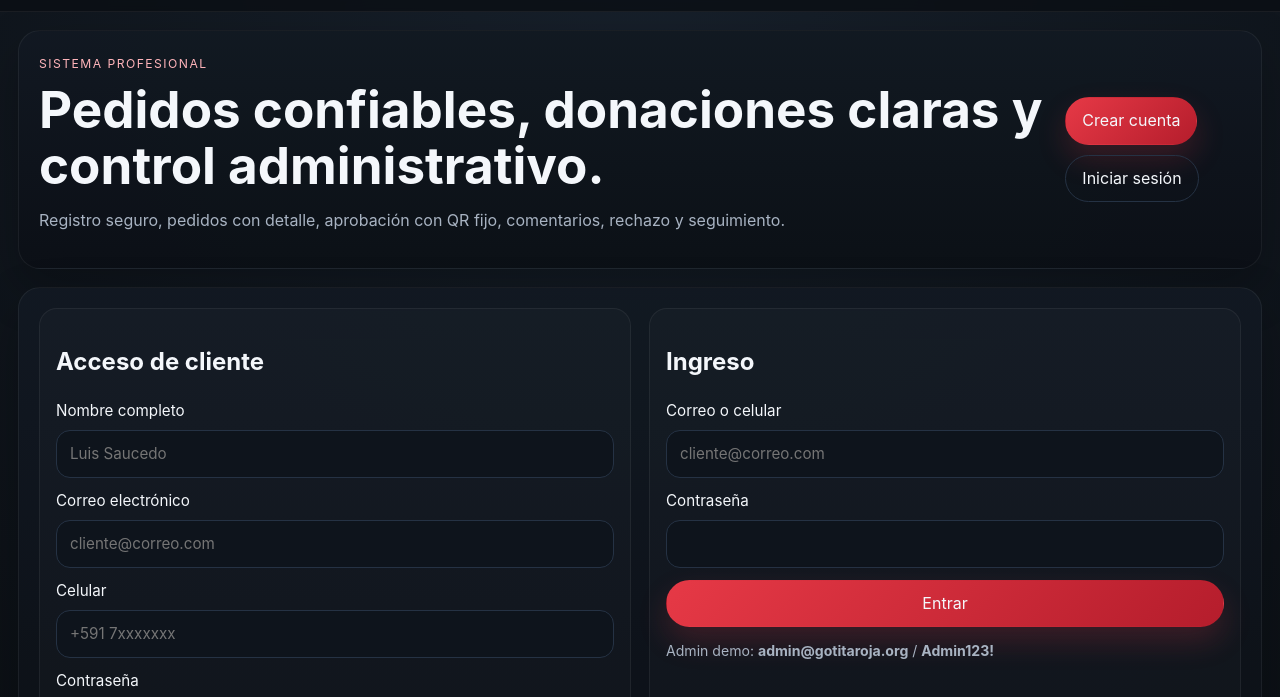
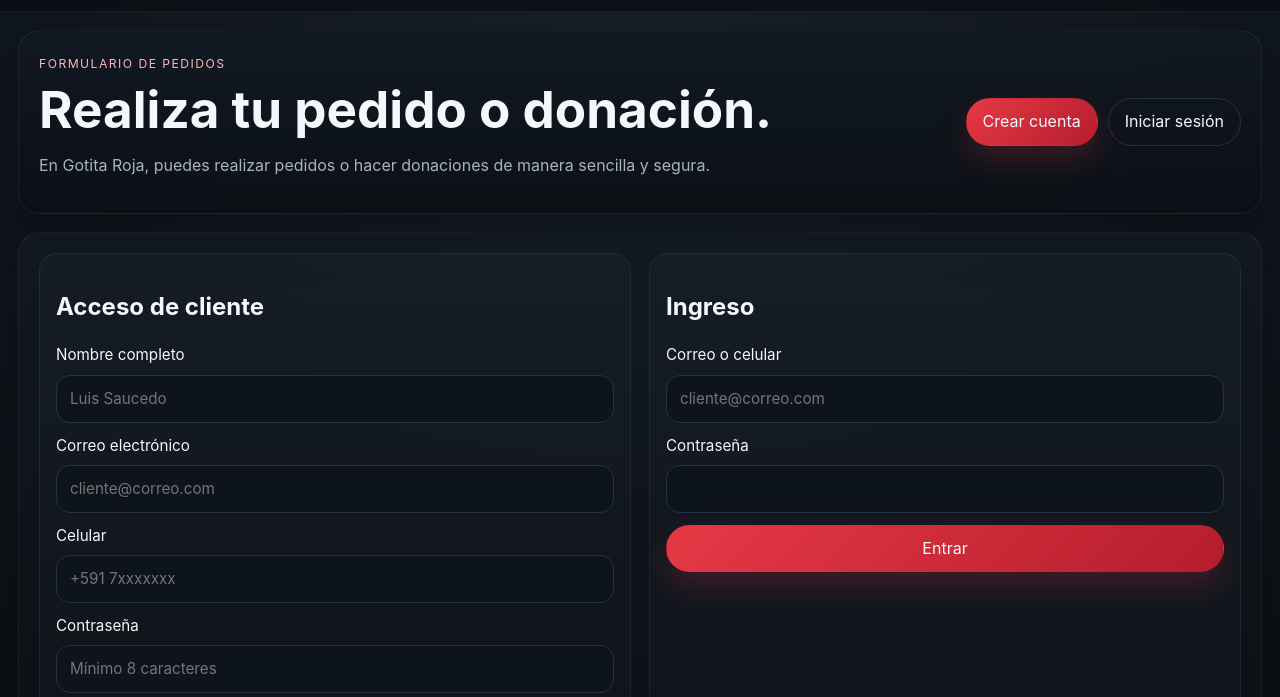
Before and after one commit to Luis1828/pedidos_gotitaroja, a plain HTML site: page index.html in a window 1280 px wide. Shown: the part 64-761 px from the top of the page. Drawn offline with Linux system fonts and the light colour scheme.

Commit message:
Update authBanner content to enhance clarity and user engagement

```diff
--- a/index.html
+++ b/index.html
@@ -28,9 +28,9 @@
   <main class="shell">
     <section id="authBanner" class="hero card">
       <div>
-        <p class="eyebrow">Sistema profesional</p>
-        <h1>Pedidos confiables, donaciones claras y control administrativo.</h1>
-        <p class="muted">Registro seguro, pedidos con detalle, aprobación con QR fijo, comentarios, rechazo y seguimiento.</p>
+        <p class="eyebrow">Formulario de Pedidos</p>
+        <h1>Realiza tu pedido o donación.</h1>
+        <p class="muted">En Gotita Roja, puedes realizar pedidos o hacer donaciones de manera sencilla y segura.</p>
       </div>
       <div class="hero-actions">
         <button class="btn primary" id="openRegister">Crear cuenta</button>
@@ -68,7 +68,6 @@
           </label>
           <button class="btn primary" type="submit">Entrar</button>
         </form>
-        <p class="small muted">Admin demo: <b>admin@gotitaroja.org</b> / <b>Admin123!</b></p>
       </div>
     </section>
 
```
